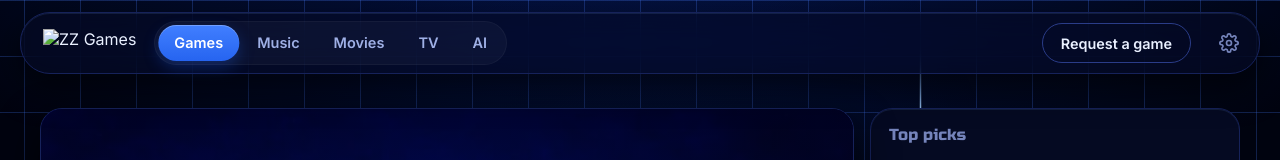
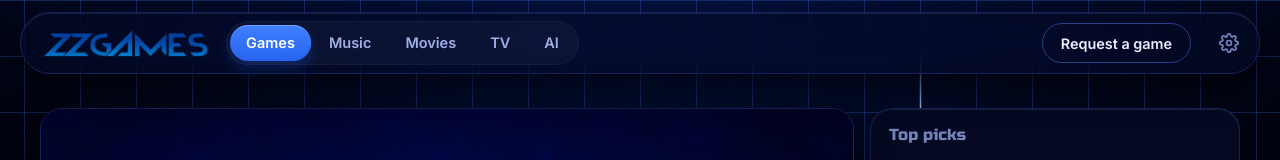
Before and after one commit to ZZ-games/site-v2, a plain HTML site: page games.html in a window 1280 px wide. Shown: the top 160 px of the page. Drawn offline with Linux system fonts and the light colour scheme; animation ran at ten frames a second.

Commit message:
Fix asset and GitHub Pages paths for site-v2

```diff
--- a/games.html
+++ b/games.html
@@ -6,10 +6,10 @@
   <title>Games · ZZ Games</title>
   <script>document.title = "ZZ Classroom";</script>
   <script src="zz-guard.js?v=202611170"></script>
-  <link rel="icon" type="image/svg+xml" href="images/tab/classroom.svg">
-  <link rel="icon" type="image/png" sizes="32x32" href="images/tab/classroom-32.png">
-  <link rel="icon" type="image/png" sizes="48x48" href="images/tab/classroom-48.png">
-  <link rel="icon" type="image/png" sizes="192x192" href="images/tab/classroom-192.png">
+  <link rel="icon" type="image/svg+xml" href="tab/classroom.svg">
+  <link rel="icon" type="image/png" sizes="32x32" href="tab/classroom-32.png">
+  <link rel="icon" type="image/png" sizes="48x48" href="tab/classroom-48.png">
+  <link rel="icon" type="image/png" sizes="192x192" href="tab/classroom-192.png">
   <meta name="description" content="All the games on ZZ Games: racers, shooters, arcade and retro classics, free in your browser.">
   <link rel="stylesheet" href="fonts/fonts.css">
   <link rel="stylesheet" href="style.css?v=202611170">
@@ -18,7 +18,7 @@
 </head>
 <body class="games-page">
   <header class="topbar">
-    <a href="index.html" class="logo"><img src="images/logo-flat.png?v=2" alt="ZZ Games"></a>
+    <a href="index.html" class="logo"><img src="logo-flat.png?v=2" alt="ZZ Games"></a>
     <span class="fx-pill" aria-hidden="true"></span>
     <nav class="zz-links" aria-label="Main">
       <a href="games.html" class="on">Games</a>
```
